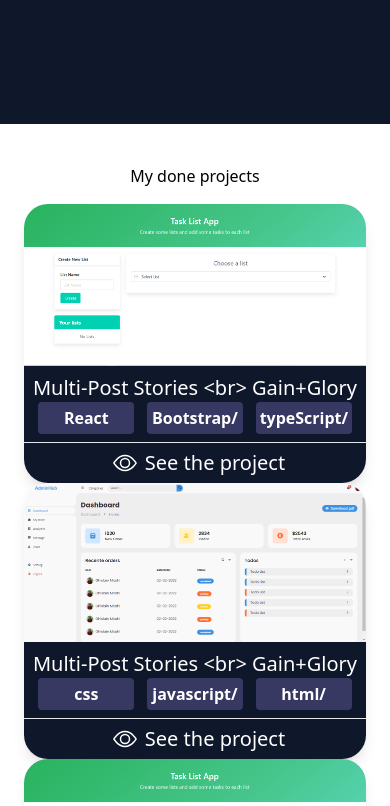
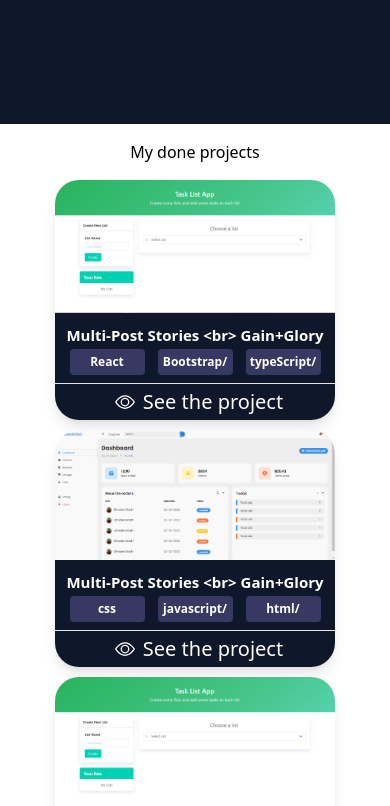
Before and after one commit to GhislainMitahi/myportfolio, a React (Create React App) app: page / in a window 390 px wide. Shown: the part 720-1526 px from the top of the page. Built offline with nearby package versions, Linux system fonts and the light colour scheme.

Commit message:
some desing correction

```diff
--- a/src/components/About.js
+++ b/src/components/About.js
@@ -3,7 +3,7 @@ import Me from '../assets/images/me_in_code.jpeg'
 
 const About = (props) => {
   return (
-    <div className="flex-col bg-black text-white p-5 h-screen about">
+    <div className="flex-col bg-black text-white p-5 h-screen about" id="about">
       <h1 className="text-center text-5xl p-4 text-primary titre-about">About Me</h1>
       <div className="flex mt-8 justify-center items-center w-full content-about">
         <div className="text-about md:w-2/4 flex gap-6 justify-center items-center flex-col ">
--- a/src/components/Contact.js
+++ b/src/components/Contact.js
@@ -19,14 +19,14 @@ const Contact = () => {
 
   return (
 <>
-<div className="flex flex-col pt-4">
+<div className=" contact flex flex-col pt-4" id="contact">
 <h1 className="text-center md:text-3xl  text-primary md:font-bold contact-titre">Contact</h1>
 <div className="flex items-center place-content-center">
     <div className="the_container md:flex items-center place-content-center gap-8 ">
     <div className="md:text-3xl md:font-bold md:w-2/5 text-primary mt-6 h-full md:text-start">
     I'm always interested in building new interesting projects, open to all kinds of discussions, and happy to meet people, feel free to reach out to me or hire me.
 </div>
-<form action="" ref={form} onSubmit={(e)=>handleSubmit(e)} className="w-2/4 mt-6">
+<form action="" ref={form} onSubmit={(e)=>handleSubmit(e)} className="md:w-2/4 mt-6 md:border">
         <div className="row100">
             <div className="col">
                 <div className="inputBox">
--- a/src/components/Profil.js
+++ b/src/components/Profil.js
@@ -6,6 +6,7 @@ import { GoMarkGithub } from "react-icons/go";
 const Profil = (props) => {
 
   return (
+    <div  id="portofolio">
     <div className="flex items-center h-screen w-screen profil" id="main_page">
    <div class="md:ml-4 md:w-1/6 md:items-start md:flex-col icons">
 
@@ -24,13 +25,13 @@ const Profil = (props) => {
 </div>
 <div className="w-2/5 items-center text-lg intro">
 <h1 className="text-red text-2xl titre ">Hello, I'm <span className="underline ">{props.data.firstName} {props.data.lastName}</span></h1>
-  <p className="tracking-wider md:text-justify texts">I'm a full-stack web developer.
+  <p className="tracking-wider texts">I'm a full-stack web developer.
 I worked on real-world projects with different teams through pair programming.</p>
 </div>
  <div class="w-2/5 items-center photo">
   <img src={props.gif} alt="gif"/>
 </div>
-
+</div>
   </div>
   )
 }
--- a/src/components/Project.js
+++ b/src/components/Project.js
@@ -6,23 +6,24 @@ import { BsEye } from "react-icons/bs";
 const Project = (props) => {
   return (
 
-<div className="md:h-96 md:w-80 rounded-md shadow-lg">
-        <div className="md:h-2/4"><img src={props.image} alt="#" className="rounded-t-md h-full w-full"/></div>
-        <div className="md:h-2/5 bg-blue-450 flex flex-col justify-around text-white p-2">
+<div className=" project md:h-96 md:w-80 rounded-md shadow-lg">
+        <div className=" s-image md:h-2/4"><img src={props.image} alt="#" className="rounded-t-md h-full w-full"/>
+        </div>
+        <div className=" c-titre-tech md:h-2/5 bg-blue-450 flex flex-col justify-around text-white p-2">
         <h1 className="text-center text-xl">
         {props.titre}
         </h1>
-        <div className="flex tech justify-around">
+        <div className="tech flex tech justify-around">
           <p className="bg-primary p-1 w-24 text-center rounded font-bold">{props.tech[0]}</p>
           <p className="bg-primary p-1 w-24 text-center rounded font-bold">{props.tech[1]}/</p>
           <p className="bg-primary p-1 w-24 text-center rounded font-bold">{props.tech[2]}/</p>
         </div>
         </div>
-        <div className="md:h-12 bg-blue-450 rounded-b-md flex items-center place-content-center text-white text-xl border-t border-gray-200 hover:bg-primary hover:text-white transition duration-200 ease-out hover:ease-in" onClick={()=>props.handleClick(props.id)}>
+        <div className="see md:h-12 bg-blue-450 rounded-b-md flex items-center place-content-center text-white text-xl border-t border-gray-200 hover:bg-primary hover:text-white transition duration-200 ease-out hover:ease-in" onClick={()=>props.handleClick(props.id)}>
         <p className="p-2 text-2xl"><BsEye/></p>
         <p>See the project</p>
         </div>
-      </div>
+</div>
   )
 }
 
--- a/src/components/Projects.js
+++ b/src/components/Projects.js
@@ -90,9 +90,9 @@ if(show){
     {show &&(
       <Popop handleshow={handleShow} popup={popup}/>
   )}
-  <div className="p-6 md:h-auto md:w-auto border-black">
+<div className="mainP md:p-6 h-auto md:w-auto border-black" id="project">
             <h1 class="text-center md:text-2xl p-4"> My done projects </h1>
-      <div className=" md:flex justify-center gap-x-8 h-auto">
+      <div className=" md:flex md:justify-center md:gap-x-8 h-auto">
       {projects.map((work)=>(
         <Project id={work.id}
           image={work.imageSrc}
--- a/src/index.css
+++ b/src/index.css
@@ -200,4 +200,36 @@ input[type="submit"] {
     .the_container .row100 .inputBox .clean {
         display: none;
     }
+    .mainP {
+        display: flex;
+        flex-direction: column;
+        justify-content: center;
+        align-items: center;
+    }
+    .project {
+        width: 280px;
+        margin-bottom: 10px
+    }
+    /* .project .c-titre-tech {
+
+    } */
+    .project .c-titre-tech h1 {
+        font-size: 15px;
+        font-weight: bold;
+    }
+    .project .tech {
+        font-size: 12px;
+    }
+    .project .tech p {
+        width: 75px
+    }
+    .project .see p {
+        font-size: 20px;
+    }
+    .contact {
+        display: flex;
+        flex-direction: column;
+        justify-content: center;
+        align-items: center;
+    }
 }
```
